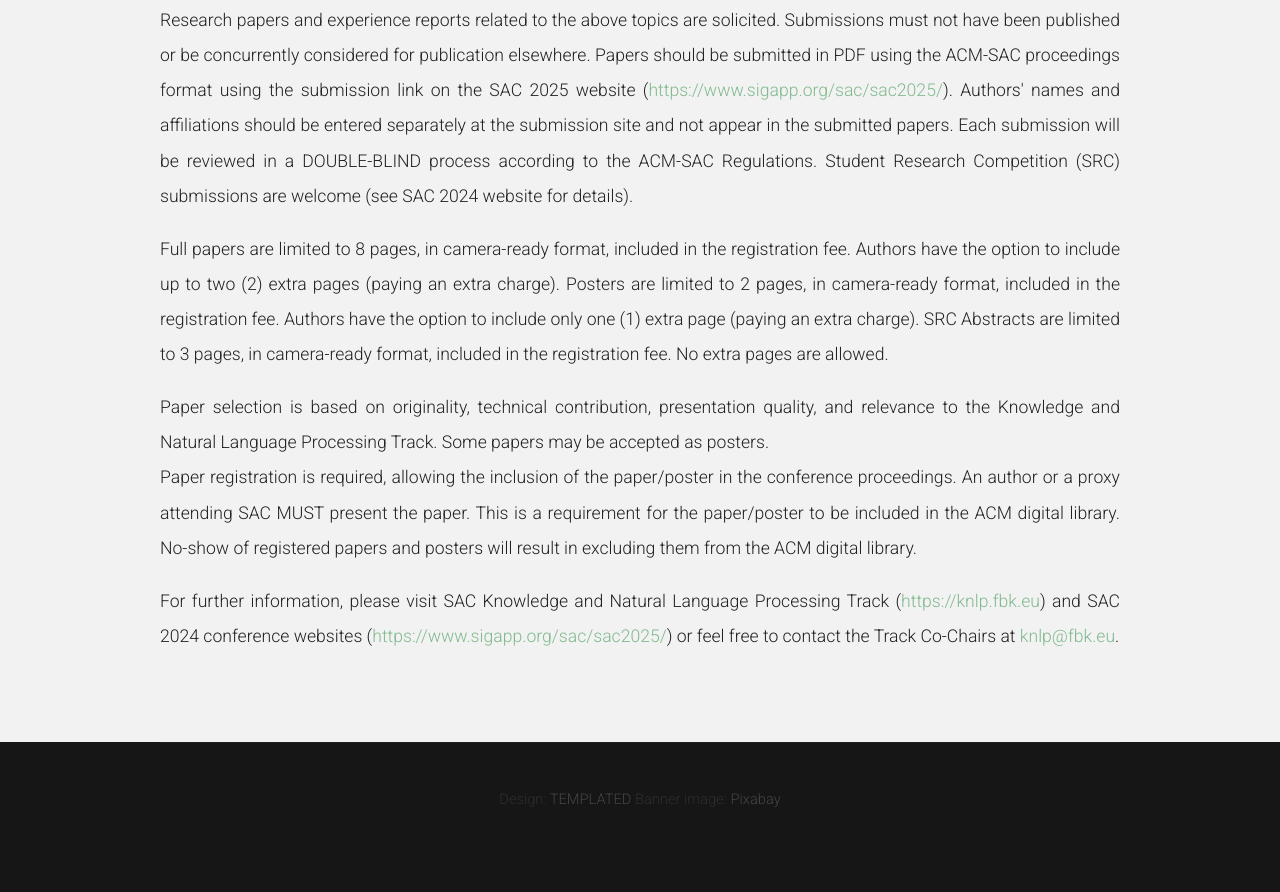
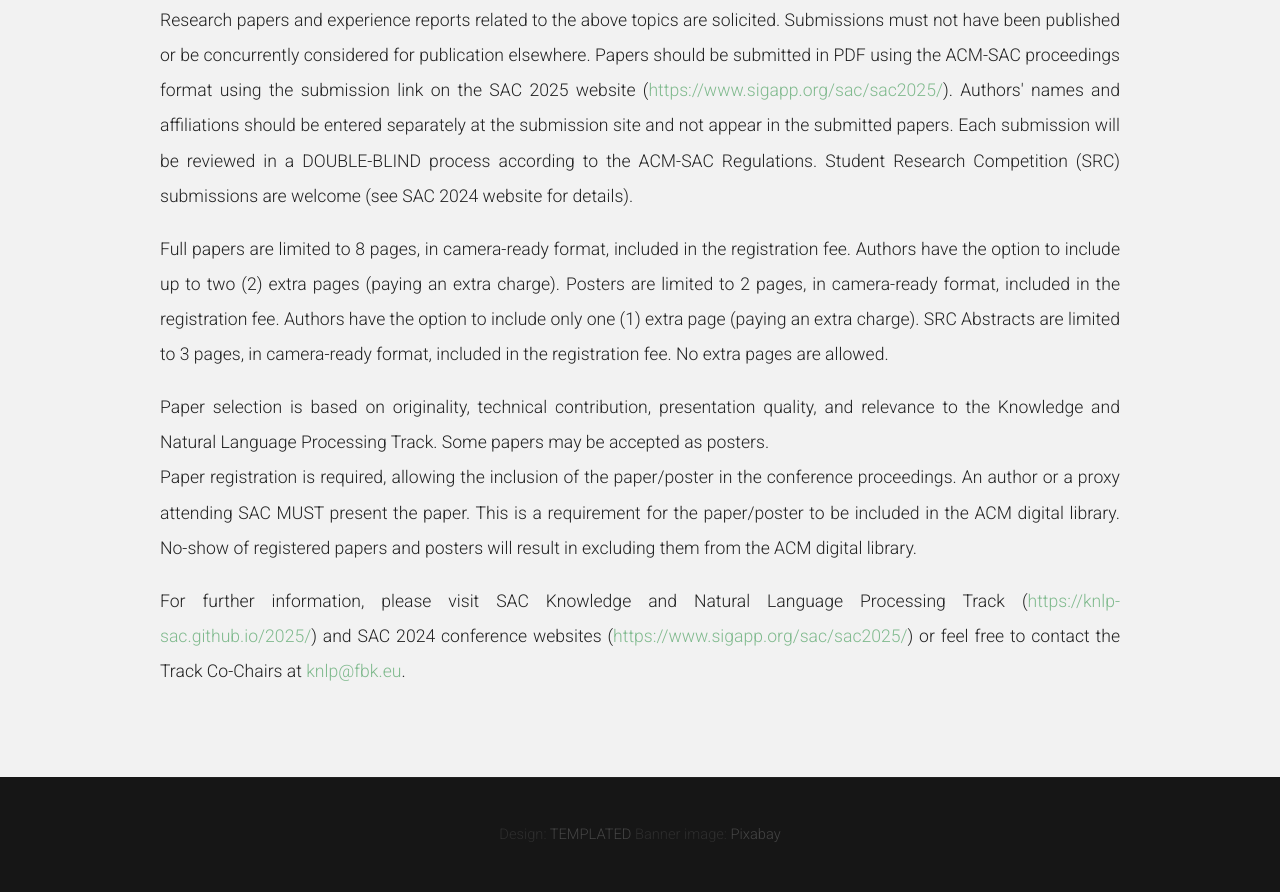
Before and after one commit to KNLP-SAC/2025, a plain HTML site: page call_for_papers.html in a window 1280 px wide. Shown: the part 1556-2448 px from the top of the page. Before the commit the page ends 2413 px from the top, so only its background shows below. Drawn offline with nearby package versions, Linux system fonts and the light colour scheme.

Commit message:
fixed typo in cfp

```diff
--- a/call_for_papers.html
+++ b/call_for_papers.html
@@ -133,7 +133,7 @@ Research papers and experience reports related to the above topics are solicited
 </p>
 
 <p>
-For further information, please visit SAC Knowledge and Natural Language Processing Track (<a href="https://knlp.fbk.eu">https://knlp.fbk.eu</a>) and SAC 2024 conference websites (<a href="https://www.sigapp.org/sac/sac2025/">https://www.sigapp.org/sac/sac2025/</a>) or feel free to contact the Track Co-Chairs at <a href="mailto:knlp@fbk.eu">knlp@fbk.eu</a>.
+For further information, please visit SAC Knowledge and Natural Language Processing Track (<a href="https://knlp-sac.github.io/2025/">https://knlp-sac.github.io/2025/</a>) and SAC 2024 conference websites (<a href="https://www.sigapp.org/sac/sac2025/">https://www.sigapp.org/sac/sac2025/</a>) or feel free to contact the Track Co-Chairs at <a href="mailto:knlp@fbk.eu">knlp@fbk.eu</a>.
 </p>
 
 				</section>
```
